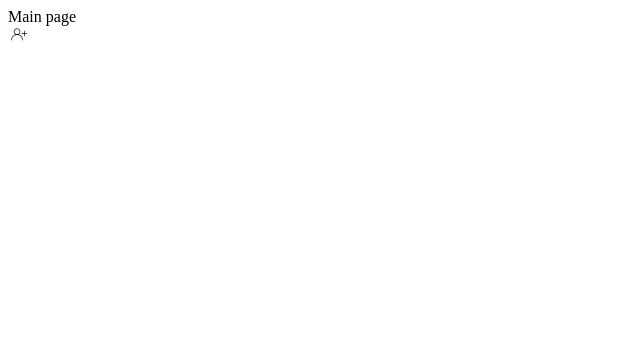
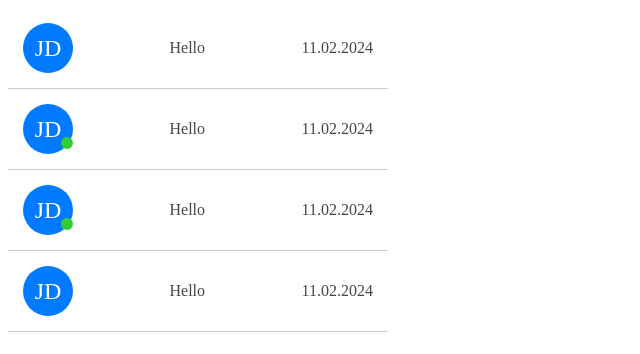
Before and after one commit to Parle648/online-chat, a React (Vite) app in the folder apps/client/: page / in a window 1280 px wide. Shown: the top 354 px of the page, without its empty margins (0-640 px from the left). Built offline with nearby package versions, Linux system fonts and the light colour scheme.

Commit message:
+ Cretae chat preview UI

```diff
--- /dev/null
+++ b/apps/client/src/entities/ChatEntity/ChatEntity.tsx
@@ -0,0 +1,24 @@
+import styles from "./styles/chatEntity.module.scss";
+
+const ChatEntity = ({
+  isOnline,
+  lastMessage,
+  lastDate,
+}: {
+  isOnline: boolean;
+  lastMessage: string;
+  lastDate: string;
+}) => {
+  return (
+    <div className={styles.chatEntity}>
+      <div className={styles.img}>
+        JD
+        {isOnline && <div className={styles.isOnline}></div>}
+      </div>
+      <span className={styles.lastMessage}>{lastMessage}</span>
+      <span className={styles.lastActivity}>{lastDate}</span>
+    </div>
+  );
+};
+
+export default ChatEntity;
--- /dev/null
+++ b/apps/client/src/entities/ChatEntity/styles/chatEntity.module.scss
@@ -0,0 +1,39 @@
+.chatEntity {
+  width: 350px;
+  height: 50px;
+  padding: 15px;
+  border-bottom: 1px solid #ccc;
+
+  display: flex;
+  align-items: center;
+  justify-content: space-between;
+  color: #464646;
+
+  cursor: pointer;
+}
+
+.img {
+  width: 50px;
+  height: 50px;
+  background-color: #007bff;
+  border-radius: 50%;
+
+  display: flex;
+  align-items: center;
+  justify-content: center;
+  color: #fff;
+  font-size: 24px;
+
+  position: relative;
+}
+
+.isOnline {
+  width: 12px;
+  height: 12px;
+  background-color: limegreen;
+  border-radius: 50%;
+
+  position: absolute;
+  bottom: 5px;
+  right: 0;
+}
--- a/apps/client/src/pages/Main.tsx
+++ b/apps/client/src/pages/Main.tsx
@@ -1,10 +1,9 @@
+import Chats from "../widgets/Chats/Chats";
+
 const Main = () => {
   return (
     <main className="main-page">
-      Main page
-      <div className="span3" title="Code: 0xe803">
-        <i className="demo-icon icon-create-account">&#xe803;</i>
-      </div>
+      <Chats />
     </main>
   );
 };
--- /dev/null
+++ b/apps/client/src/widgets/Chats/Chats.tsx
@@ -0,0 +1,30 @@
+import ChatEntity from "../../entities/ChatEntity/ChatEntity";
+
+const Chats = () => {
+  return (
+    <div>
+      <ChatEntity
+        isOnline={false}
+        lastMessage={"Hello"}
+        lastDate={"11.02.2024"}
+      />
+      <ChatEntity
+        isOnline={true}
+        lastMessage={"Hello"}
+        lastDate={"11.02.2024"}
+      />
+      <ChatEntity
+        isOnline={true}
+        lastMessage={"Hello"}
+        lastDate={"11.02.2024"}
+      />
+      <ChatEntity
+        isOnline={false}
+        lastMessage={"Hello"}
+        lastDate={"11.02.2024"}
+      />
+    </div>
+  );
+};
+
+export default Chats;
```
